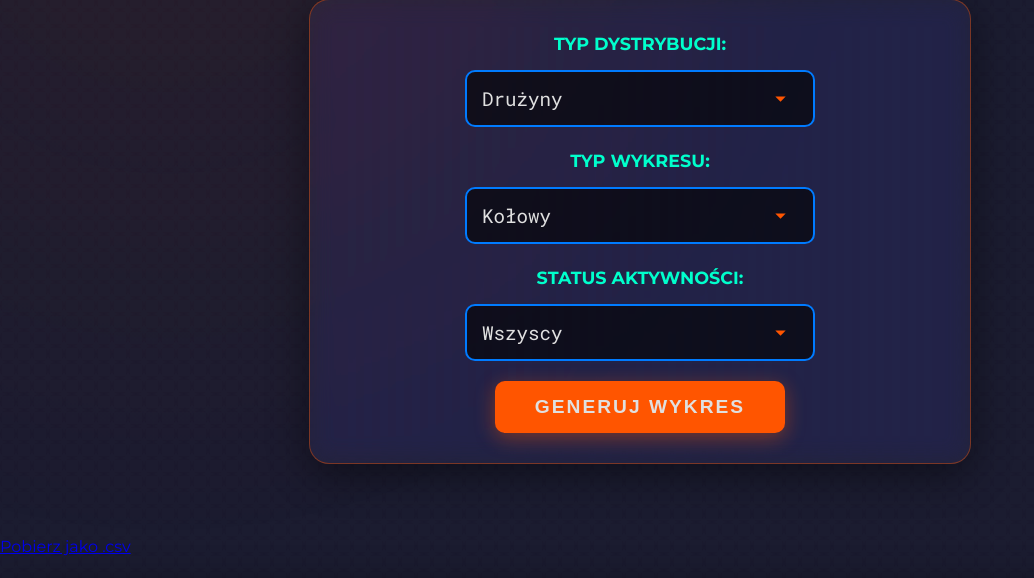
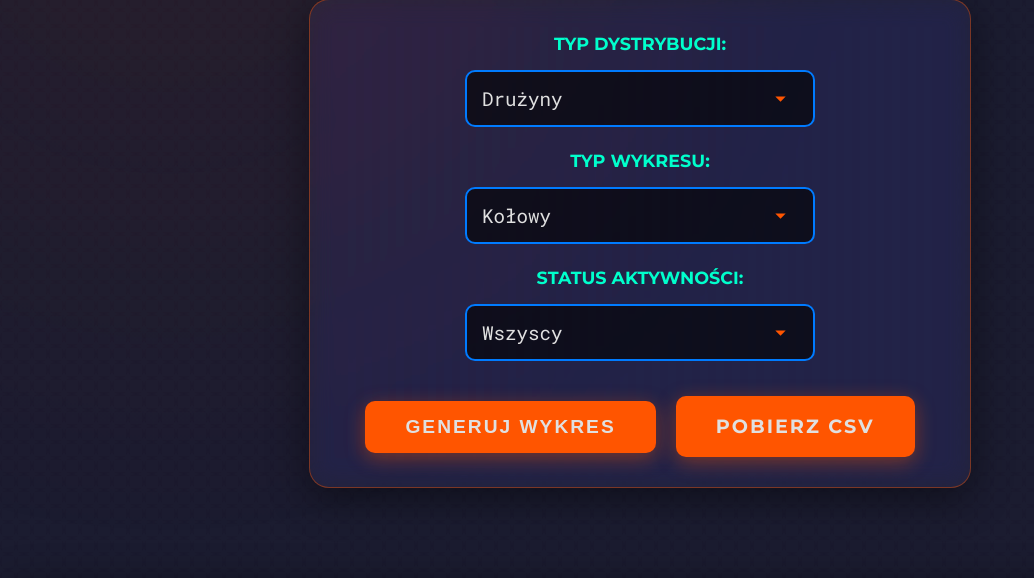
Before and after one commit to oswitek/Flask-NBA-project, a Flask app: template FlaskProject/templates/players-charts.html in a window 1280 px wide; the page is wider, and only the part inside the window is pictured. Shown: the part 230-808 px from the top of that part, without its empty margins (0-1034 px from the left). Run offline with Flask 3, Linux system fonts and the light colour scheme; the template is opened without the code that fills it: most values are stand-ins (such as "Sample title", 1, 10 or a date in 2020).

Commit message:
Csv button style applied

```diff
--- a/FlaskProject/static/styles.css
+++ b/FlaskProject/static/styles.css
@@ -684,3 +699,95 @@ input[type="text"]:focus {
 .team-founded {
 	color: var(--muted-text);
 }
+/* --- Horizontal Scroll Section for Last Games --- */
+
+.horizontal-scroll-container {
+	display: flex;
+	overflow-x: auto; /* Włączenie przewijania w poziomie */
+	padding: 20px 30px 40px 30px; /* Padding, w tym miejsce na pasek przewijania */
+	gap: 25px;
+	/* Wyrównuje karty do góry, aby nie rozciągały się, gdy jedna z nich zostanie rozwinięta */
+	align-items: flex-start;
+}
+
+/* Ustawienie szerokości kart wewnątrz przewijanego kontenera */
+.horizontal-scroll-container .game-card {
+	flex: 0 0 380px; /* Zapobiega kurczeniu się kart i ustawia ich stałą szerokość */
+	/* Zmniejszenie efektu hover, aby był bardziej subtelny */
+}
+
+.horizontal-scroll-container .game-card:hover {
+	transform: translateY(-8px) scale(1.02);
+}
+
+/* Informacja o braku gier */
+.horizontal-scroll-container .info-text {
+	width: 100%;
+	text-align: center;
+	font-size: 1.2em;
+	color: var(--accent-color-2);
+}
+
+/* Stylowanie paska przewijania dla przeglądarek Webkit (Chrome, Safari, Edge) */
+.horizontal-scroll-container::-webkit-scrollbar {
+	height: 12px;
+}
+
+.horizontal-scroll-container::-webkit-scrollbar-track {
+	background: var(--medium-dark-bg);
+	border-radius: 10px;
+}
+
+.horizontal-scroll-container::-webkit-scrollbar-thumb {
+	background-color: var(--secondary-color);
+	border-radius: 10px;
+	border: 3px solid var(--medium-dark-bg);
+}
+
+.horizontal-scroll-container::-webkit-scrollbar-thumb:hover {
+	background-color: var(--primary-color);
+}
+/* --- Kontener na przyciski w formularzu --- */
+.form-actions {
+	display: flex;
+	justify-content: center;
+	align-items: center;
+	flex-wrap: wrap; /* Pozwala przyciskom przenieść się do nowej linii na małych ekranach */
+	gap: 20px; /* Odstęp między przyciskami */
+	width: 100%;
+	margin-top: 15px; /* Odstęp od ostatniego selecta */
+}
+
+/* --- Styl dla linku, aby wyglądał jak przycisk --- */
+.button-like {
+	/* Kopiujemy wygląd z button[type='submit'] */
+	padding: 15px 40px;
+	background: var(--primary-color);
+	color: var(--light-text);
+	border: none;
+	border-radius: 10px;
+	font-size: 1.2rem;
+	font-weight: 700;
+	text-shadow: none;
+	text-transform: uppercase;
+	letter-spacing: 2px;
+	box-shadow: 0 5px 20px rgba(255, 85, 0, 0.4);
+
+	/* Dodajemy właściwości dla linku */
+	text-decoration: none;
+	display: inline-block;
+	text-align: center;
+
+	/* Wspólna animacja */
+	transition: all 0.4s ease, transform 0.3s ease, box-shadow 0.3s ease;
+	cursor: pointer;
+}
+
+/* Wspólny hover dla obu "przycisków" */
+.button-like:hover,
+button[type='submit']:hover {
+	background: var(--accent-color-2);
+	transform: translateY(-8px) scale(1.08);
+	box-shadow: 0 15px 30px rgba(255, 0, 255, 0.5);
+	color: var(--light-text); /* Upewniamy się, że kolor tekstu się nie zmienia */
+}
--- a/FlaskProject/templates/players-charts.html
+++ b/FlaskProject/templates/players-charts.html
@@ -17,7 +17,8 @@
     <h1>NBA Players Distribution</h1>
 
     <div class="charts-layout">
-        <form action="/players/charts" method="GET" class="glass-panel"> <div class="control-group">
+        <form action="/players/charts" method="GET" class="glass-panel">
+            <div class="control-group">
                 <label for="distribution_type">Typ Dystrybucji:</label>
                 <select name="distribution_type" id="distribution_type">
                     <option value="teams" {% if selected_distribution_type == 'teams' %}selected{% endif %}>Drużyny</option>
@@ -45,19 +46,17 @@
                 </select>
             </div>
 
-            <div class="control-group">
+            <div class="form-actions">
                 <button type="submit">Generuj Wykres</button>
+                <a href="{{ url_for('players_charts', distribution_type=selected_distribution_type, plot_type=selected_plot_type, active_status=selected_active_status, download_csv=True) }}" class="button-like">
+                    Pobierz CSV
+                </a>
             </div>
         </form>
     </div>
 
-    <div class="download-button">
-        <a href="{{ url_for('players_charts', distribution_type=selected_distribution_type, plot_type=selected_plot_type, active_status=selected_active_status, download_csv=True) }}">
-            Pobierz jako .csv
-        </a>
-    </div>
-
-    <div class="plot-container glass-panel"> {{ plot_html|safe }}
+    <div class="plot-container glass-panel">
+        {{ plot_html|safe }}
     </div>
 </body>
 </html>
```
Also changed, not shown: other parts of FlaskProject/static/styles.css (+63 -48 lines), FlaskProject/templates/index.html (+38 -66 lines). Lines whose indentation alone changed are shown as unchanged.
